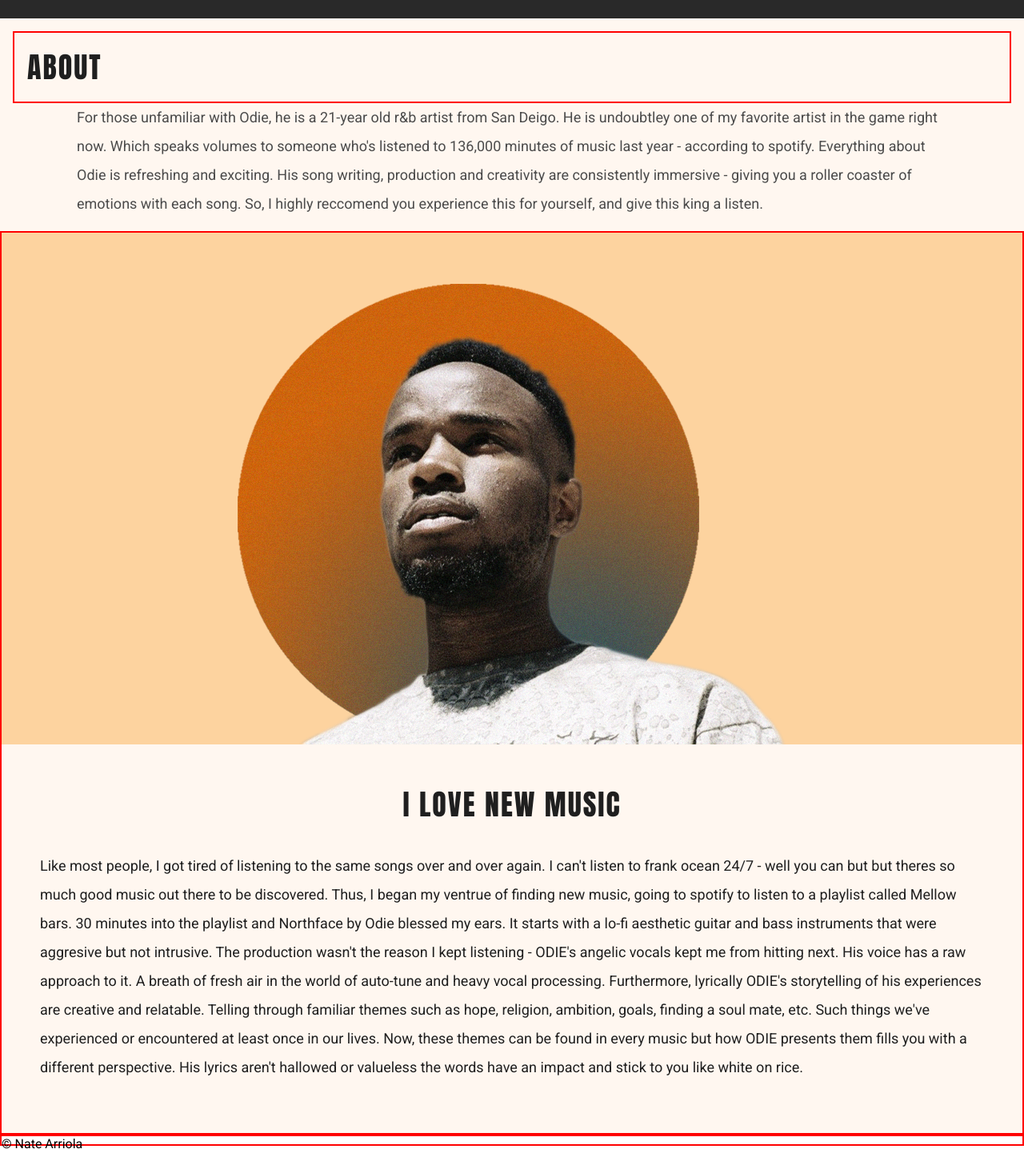
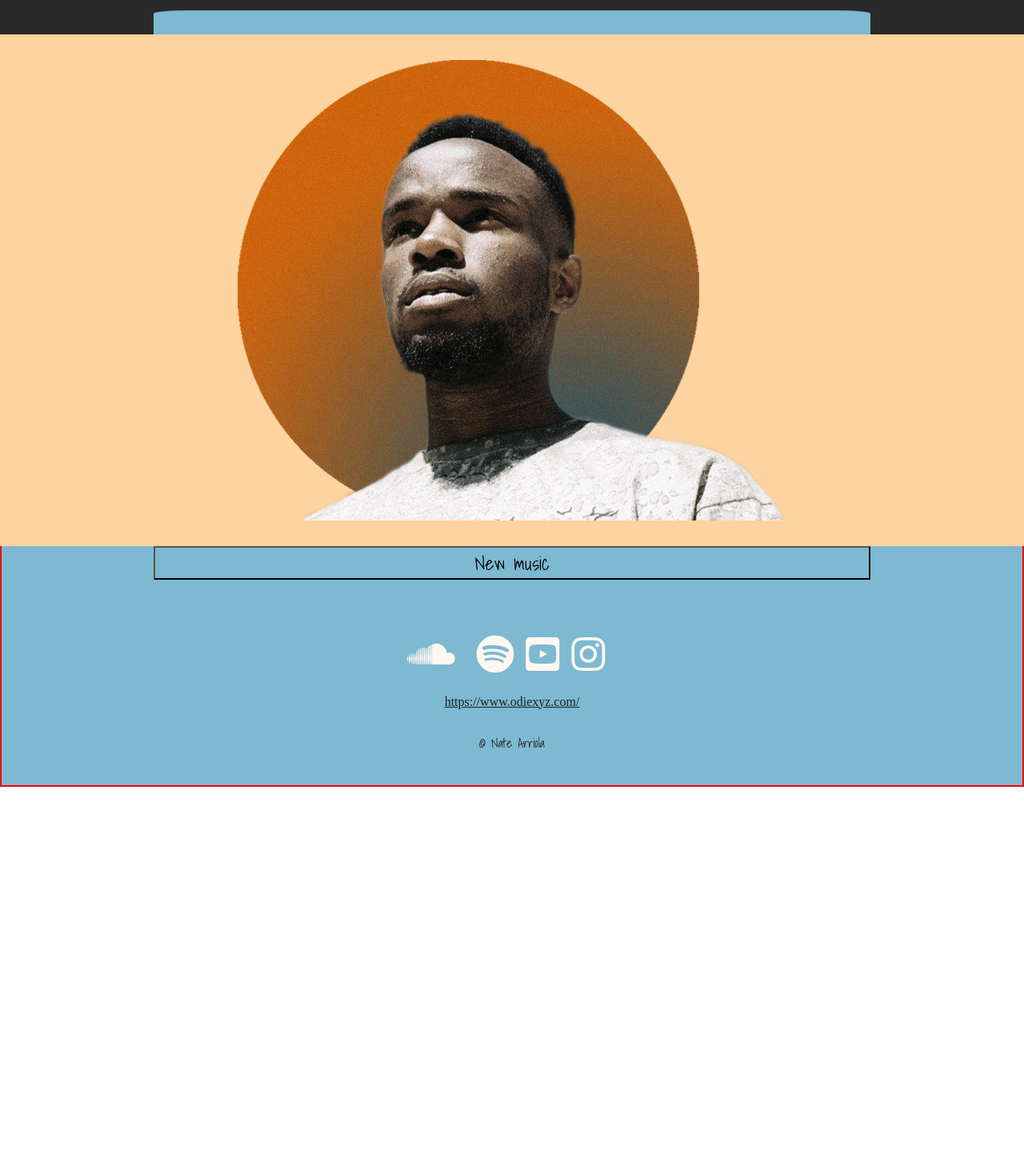
Before and after one commit to natearriola/odie, a plain HTML site: page index.html in a window 1280 px wide. Shown: the part 1256-2693 px from the top of the page at 80% size. After the commit the page ends 2240 px from the top, so only its background shows below. Drawn offline with Linux system fonts and the light colour scheme.

Commit message:
testing mobile

```diff
--- a/css/main.scss
+++ b/css/main.scss
@@ -39,7 +39,7 @@ Responsive Media Queries
 FONTS
 */
 @import url("https://fonts.googleapis.com/css?family=Anton|Roboto:400,500|Shadows+Into+Light");
-
+@import url("https://fonts.googleapis.com/css?family=Staatliches&display=swap");
 * {
   margin: 0;
   padding: 0;
@@ -209,11 +209,13 @@ body {
       justify-content: center;
       flex-direction: column;
       align-items: center;
+      background-color: #292929;
+      height: 70vh;
 
       .img-container {
         background-color: #292929;
         width: 100%;
-        padding: 2rem;
+        padding: 1rem;
         display: flex;
         justify-content: center;
         align-items: center;
@@ -231,62 +233,16 @@ body {
         }
       }
 
-      .about-content {
-        background-color: #fff7f0;
-        padding: 1rem;
-        h1 {
-          font-family: "Anton";
-          text-transform: uppercase;
-          padding: 1rem;
-          border: 2px solid red;
-          font-weight: 400;
-
-          letter-spacing: 2px;
-          color: map-get($colors, secondary);
-          text-align: center;
-          font-size: 36px;
-          font-weight: 500;
-
-          @include for-tablet-landscape-up {
-            text-align: left;
-          }
-
-          @include for-big-desktop-up {
-            font-size: 48px;
-          }
-        }
-
-        p {
-          font-family: "roboto";
-          font-weight: 400;
-          color: #4b4b4b;
-          text-align: left;
-          font-size: 12px;
-          line-height: 200%;
-          width: 100%;
-          padding: 1rem;
-          padding-top: 0;
-          padding-bottom: 3rem;
-
-          @include for-tablet-portrait-up {
-            padding: 5rem;
-            padding-top: 0;
-            padding-bottom: 0;
-            font-size: 16px;
-          }
-
-          @include for-tablet-landscape-up {
-            text-align: left;
-          }
-
-          @include for-desktop-up {
-            font-size: 16px;
-          }
-
-          @include for-desktop-up {
-            font-size: 18px;
-          }
-        }
+      .about-button {
+        height: 80px;
+        width: 70%;
+        font-family: "Shadows into light";
+        background-color: map-get($colors, primary);
+        color: map-get($colors, secondary);
+        font-size: 24px;
+        letter-spacing: 2px;
+        border: none;
+        border-radius: 5%;
       }
     }
 
@@ -295,8 +251,8 @@ body {
       justify-content: center;
       flex-direction: column;
       align-items: center;
-      border: 2px solid red;
-
+      height: 70vh;
+      background-color: rgb(253, 211, 159);
       .img-container {
         padding: 2rem;
         background-color: rgb(253, 211, 159);
@@ -305,37 +261,17 @@ body {
         justify-content: center;
         align-items: center;
         img {
-          position: relative;
-          top: 32px;
           max-width: 100%;
         }
       }
 
-      .rec-content {
-        padding: 2rem;
-        background-color: #fff7f0;
+      .button-2 {
+        width: 70%;
 
-        h1 {
-          font-family: "Anton";
-          font-size: 36px;
-          text-align: center;
-          font-weight: 400;
-
-          padding: 1rem;
-          color: map-get($colors, secondary);
-          letter-spacing: 2px;
-        }
-
-        p {
-          font-size: 18px;
-          font-family: "roboto";
-          font-weight: 400;
-          text-align: left;
-          line-height: 200%;
-          padding: 1rem;
-          padding-bottom: 2rem;
-          color: #1f1f1f;
-        }
+        font-family: "Shadows into light";
+        font-size: 24px;
+        height: 80px;
+        background-color: map-get($colors, primary);
       }
     }
   }
@@ -343,8 +279,29 @@ body {
 
 footer {
   border: 2px solid red;
-
+  background-color: map-get($colors, primary);
+  height: 40vh;
+  display: flex;
+  flex-direction: column;
+  justify-content: center;
+  align-items: center;
+  text-align: center;
   .copy {
     height: 10px;
+    color: map-get($colors, secondary);
+    font-family: "Shadows into light";
+    font-size: 16px;
+    a {
+      color: map-get($colors, secondary);
+      font-family: "saatlische";
+    }
+  }
+  .socials {
+    font-size: 48px;
+    color: map-get($colors, accent);
+    padding: 1rem;
+    i {
+      padding-right: 15px;
+    }
   }
 }
--- a/index.html
+++ b/index.html
@@ -1,6 +1,7 @@
 <!DOCTYPE html>
 <html lang="en">
   <head>
+    <script src="https://kit.fontawesome.com/afb61b488f.js"></script>
     <meta charset="UTF-8" />
     <meta name="viewport" content="width=device-width, initial-scale=1.0" />
     <meta http-equiv="X-UA-Compatible" content="ie=edge" />
@@ -58,51 +59,25 @@
         <article class="img-container">
           <img src="images/Odie Section one(desktop).png" alt="ABOUT" />
         </article>
-
-        <article class="about-content" id="about">
-          <h1>About</h1>
-          <p>
-            For those unfamiliar with Odie, he is a 21-year old r&b artist from
-            San Deigo. He is undoubtley one of my favorite artist in the game
-            right now. Which speaks volumes to someone who's listened to 136,000
-            minutes of music last year - according to spotify. Everything about
-            Odie is refreshing and exciting. His song writing, production and
-            creativity are consistently immersive - giving you a roller coaster
-            of emotions with each song. So, I highly reccomend you experience
-            this for yourself, and give this king a listen.
-          </p>
-        </article>
+        <button class="about-button" type="submit">ABOUT ODIE</button>
       </section>
       <section class="rec">
         <article class="img-container">
           <img src="images/Odie 4.png" alt="ABOUT" />
         </article>
-
-        <article class="rec-content" id="rec">
-          <h1>I LOVE NEW MUSIC</h1>
-          <p>
-            Like most people, I got tired of listening to the same songs over
-            and over again. I can't listen to frank ocean 24/7 - well you can
-            but but theres so much good music out there to be discovered. Thus,
-            I began my ventrue of finding new music, going to spotify to listen
-            to a playlist called Mellow bars. 30 minutes into the playlist and
-            Northface by Odie blessed my ears. It starts with a lo-fi aesthetic
-            guitar and bass instruments that were aggresive but not intrusive.
-            The production wasn't the reason I kept listening - ODIE's angelic
-            vocals kept me from hitting next. His voice has a raw approach to
-            it. A breath of fresh air in the world of auto-tune and heavy vocal
-            processing. Furthermore, lyrically ODIE's storytelling of his
-            experiences are creative and relatable. Telling through familiar
-            themes such as hope, religion, ambition, goals, finding a soul mate,
-            etc. Such things we've experienced or encountered at least once in
-            our lives. Now, these themes can be found in every music but how
-            ODIE presents them fills you with a different perspective. His
-            lyrics aren't hallowed or valueless the words have an impact and
-            stick to you like white on rice.
-          </p>
-        </article>
+        <button class="button-2" type="submit">New music</button>
       </section>
     </main>
-    <footer><div class="copy">&copy Nate Arriola</div></footer>
+    <footer>
+      <div class="socials">
+        <i class="fab fa-soundcloud"></i>
+        <i class="fab fa-spotify"></i><i class="fab fa-youtube-square"></i
+        ><i class="fab fa-instagram"></i>
+      </div>
+      <div class="copy">
+        <a href="https://www.odiexyz.com/">https://www.odiexyz.com/</a> <br />
+        <br />&copy Nate Arriola
+      </div>
+    </footer>
   </body>
 </html>
```
Also changed, not shown: css/main.css, 1 other file.
